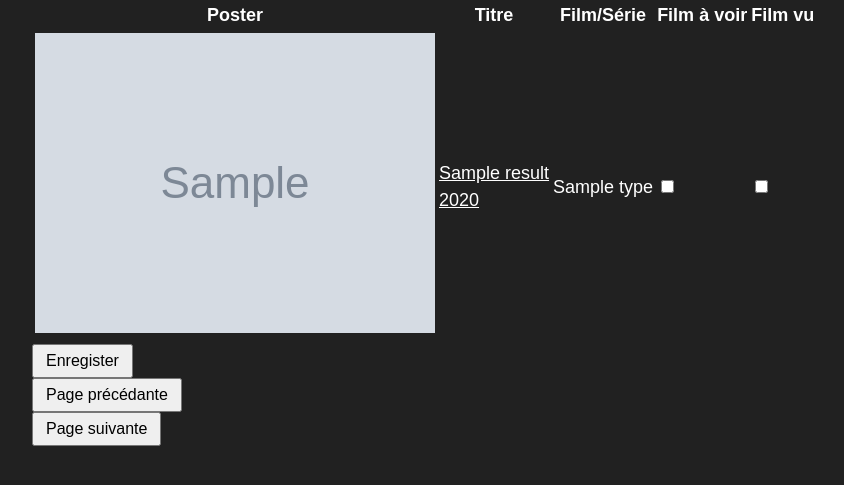
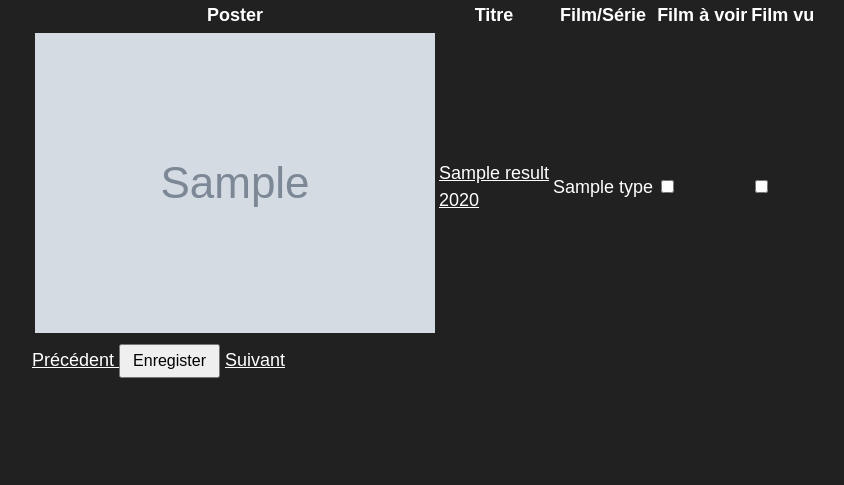
Before and after one commit to ditiz/movie-manager, a Symfony app: template templates/movie/search.html.twig in a window 1280 px wide. Shown: the part 247-732 px from the top of the page, without its empty margins (208-1052 px from the left). Run offline with Twig, Linux system fonts and the light colour scheme; the template is opened without the code that fills it: most values are stand-ins (such as "Sample title", 1, 10 or a date in 2020); grey boxes marked "Sample" are stand-in pictures; style sheets or scripts are compiled from the project's sources; some libraries are stand-ins or nearby versions.

Commit message:
change form button in search page to link

```diff
--- a/assets/css/search.scss
+++ b/assets/css/search.scss
@@ -94,7 +94,7 @@
 .bottom-form {
     width: 100%;
     display: flex;
-    justify-content: center;
+    justify-content: space-between;
     flex-flow: row wrap;
     margin: 10px 0;
 }
--- a/templates/movie/search.html.twig
+++ b/templates/movie/search.html.twig
@@ -91,26 +91,23 @@
                     </table>
 
                     <div class='bottom-form'>
+                        <a
+                            href="{{ path('searchMoviePage', {'page': page - 1, 'search': search}) }}"
+                            class="rkmd-btn btn-lightBlue ripple-effect"
+                        >
+                            Précédent
+                        </a>
+
                         <input type="submit" value="Enregister" class="rkmd-btn btn-green ripple-effect">
+
+                        <a
+                            href="{{ path('searchMoviePage', {'page': page + 1, 'search': search}) }}"
+                            class="rkmd-btn btn-lightBlue ripple-effect"
+                        >
+                            Suivant
+                        </a>
                     </div>
                 </form>
-
-                <div class='bottom'>
-                    <form method="post" accept-charset="UTF-8">
-                            <input type="hidden" name="action" value="{{ path('searchMovie') }}">
-                            <input id="search" type="hidden" name="search" value="{{ search }}"/>
-                            <input type="hidden" name='page' value='{{ page - 1 }}'>
-
-                            <input type="submit" value="Page précédante" class="rkmd-btn btn-lightBlue ripple-effect"/>
-                    </form>
-                    <form method="post" accept-charset="UTF-8">
-                            <input type="hidden" name="action" value="{{ path('searchMovie') }}">
-                            <input id="search" type="hidden" name="search" value="{{ search }}"/>
-                            <input type="hidden" name='page' value='{{ page + 1 }}'>
-
-                            <input type="submit" value="Page suivante" class="rkmd-btn btn-lightBlue ripple-effect"/>
-                    </form>
-                </div>
             {% endif %}
 
         {% if error is defined and error|length > 0 %}
```
Also changed, not shown: config/routes.yaml (+6 -2 lines), src/Controller/MovieController.php (+10 -2 lines).
